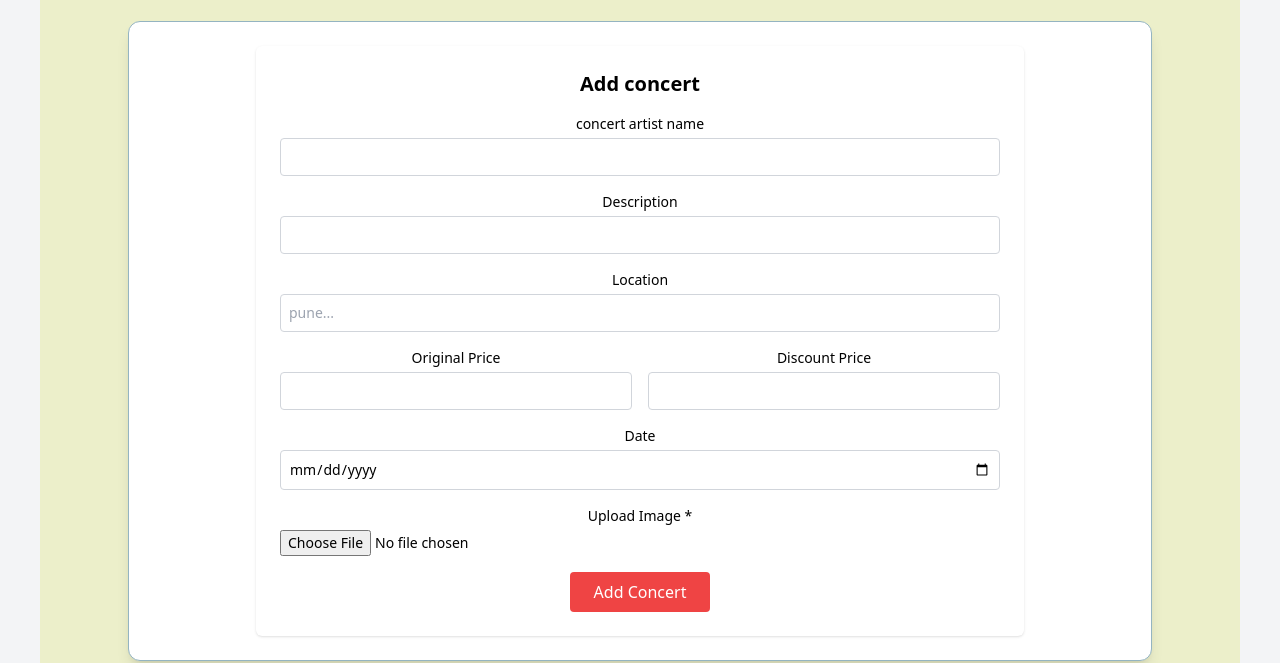
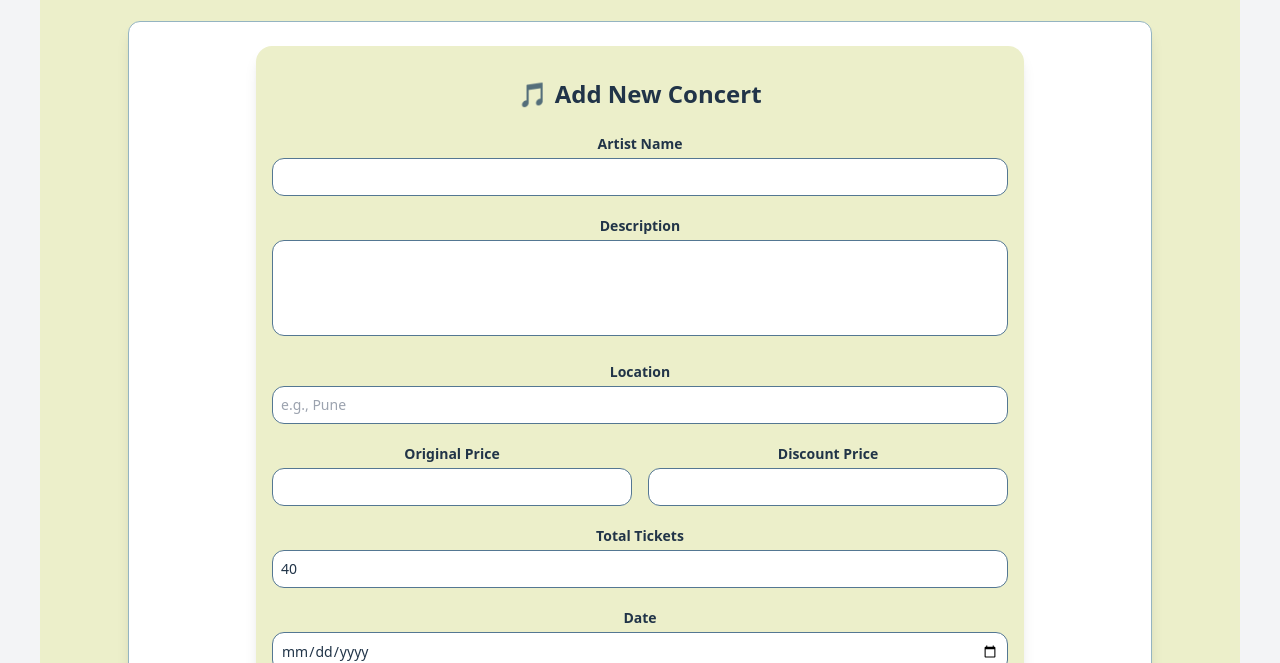
Before and after one commit to sajal9685/fusshn_assignment, a React (Vite) app: page /admin in a window 1280 px wide. Shown: the part 289-952 px from the top of the page. Built offline with nearby package versions, Linux system fonts and the light colour scheme; no server answers; the database is empty; sample sign-in values are in the browser's storage.

Commit message:
completed

```diff
--- a/src/Admin/adminLogin.jsx
+++ b/src/Admin/adminLogin.jsx
@@ -8,7 +8,7 @@ export default function AdminLogin() {
   const [error, setError] = useState("");
   const navigate = useNavigate();
   const auth = getAuth();
-
+  const user_uid = import.meta.env.VITE_ADMIN_UID || "";
   const handleLogin = (e) => {
     e.preventDefault();
 
@@ -16,7 +16,7 @@ export default function AdminLogin() {
       .then((userCredential) => {
         const user = userCredential.user;
 
-        if (user.uid === "FigJlraDiNPgTtIByZtwH5IO4YD2") {
+        if (user.uid === user_uid) {
           localStorage.setItem("isAdmin", "true");
           navigate("/admin");
         } else {
@@ -30,41 +30,56 @@ export default function AdminLogin() {
   };
 
   return (
-    <>
-      <div className="text-2xl font-bold text-blue-600">
-        Welcome to the Booking App!
-      </div>
-      <div className="min-h-screen flex items-center justify-center bg-gray-100">
+    <div className="min-h-screen flex flex-col items-center justify-center bg-light px-4">
+      <h1 className="text-3xl font-bold text-primary mb-6 text-center">
+        Welcome to EchoPass Admin Panel 🎟️
+      </h1>
+
       <form
         onSubmit={handleLogin}
-          className="bg-white p-6 rounded-lg shadow-md w-96 space-y-4"
+        className="bg-white w-full max-w-sm md:max-w-md p-6 rounded-2xl shadow-xl space-y-5"
       >
-          <h2 className="text-2xl font-bold text-center">Admin Login</h2>
-          {error && <p className="text-red-500">{error}</p>}
+        <h2 className="text-xl font-semibold text-primary text-center">
+          Admin Login
+        </h2>
+
+        {error && <p className="text-red-600 text-sm text-center">{error}</p>}
+
+        <div>
+          <label className="block text-sm font-medium text-primary mb-1">
+            Admin Email
+          </label>
           <input
             type="email"
-            placeholder="Admin Email"
+            placeholder="Enter your email"
             value={email}
             onChange={(e) => setEmail(e.target.value)}
-            className="w-full border border-gray-300 p-2 rounded"
+            className="w-full p-2 border border-secondary rounded-xl focus:outline-none focus:ring-2 focus:ring-accent text-sm"
             required
           />
+        </div>
+
+        <div>
+          <label className="block text-sm font-medium text-primary mb-1">
+            Password
+          </label>
           <input
             type="password"
-            placeholder="Password"
+            placeholder="Enter your password"
             value={password}
             onChange={(e) => setPassword(e.target.value)}
-            className="w-full border border-gray-300 p-2 rounded"
+            className="w-full p-2 border border-secondary rounded-xl focus:outline-none focus:ring-2 focus:ring-accent text-sm"
             required
           />
+        </div>
+
         <button
           type="submit"
-            className="w-full bg-blue-500 text-white p-2 rounded hover:bg-blue-600"
+          className="w-full bg-primary text-light py-2 rounded-xl font-semibold hover:bg-secondary transition duration-300"
         >
           Login
         </button>
       </form>
-      </div>{" "}
-    </>
+    </div>
   );
 }
--- a/src/Admin/allBookings.jsx
+++ b/src/Admin/allBookings.jsx
@@ -12,6 +12,7 @@ export default function AllBookings() {
 
     onValue(bookingsRef, (snapshot) => {
       const data = snapshot.val();
+       console.log("Bookings raw data:", data);
       if (!data) return setBookings([]);
 
       const allBookings = [];
--- a/src/Admin/allConcerts.jsx
+++ b/src/Admin/allConcerts.jsx
@@ -1,6 +1,6 @@
 import React, { useEffect, useState } from 'react';
 import { getDatabase, ref, onValue, update, remove } from 'firebase/database';
-import app from '../firebase'; // adjust path if needed
+import app from '../firebase';
 
 export default function AllConcerts() {
   const [concerts, setConcerts] = useState([]);
@@ -55,9 +55,8 @@ export default function AllConcerts() {
   };
 
   const handleSave = () => {
-    console.log("Saving editData:", editData);
     const db = getDatabase(app);
-    const { concertId, ...dataToUpdate } = editData; // exclude concertId before updating
+    const { concertId, ...dataToUpdate } = editData;
     const concertRef = ref(db, `concerts/${editConcertId}`);
     update(concertRef, dataToUpdate)
       .then(() => {
@@ -78,16 +77,20 @@ export default function AllConcerts() {
   };
 
   return (
-    <div className="p-6 overflow-x-auto">
-      <h2 className="text-2xl font-bold mb-4">All Concerts</h2>
+    <div className="p-4 md:p-6 bg-light min-h-screen">
+      <h2 className="text-2xl font-bold text-primary mb-6">All Concerts</h2>
+
       {concerts.length === 0 ? (
-        <p className="text-gray-500">No concerts found.</p>
+        <p className="text-secondary">No concerts found.</p>
       ) : (
-        <table className="min-w-full bg-white border border-gray-200 shadow-md rounded">
-          <thead>
-            <tr className="bg-gray-100">
+        <>
+          {/* Desktop Table View */}
+          <div className="overflow-x-auto hidden md:block">
+            <table className="min-w-full bg-white border border-gray-200 rounded shadow-md">
+              <thead className="bg-secondary text-white">
+                <tr>
                   <th className="p-3 border">Image</th>
-              <th className="p-3 border">Artist Name</th>
+                  <th className="p-3 border">Artist</th>
                   <th className="p-3 border">Date</th>
                   <th className="p-3 border">Price</th>
                   <th className="p-3 border">Discount</th>
@@ -98,77 +101,41 @@ export default function AllConcerts() {
               <tbody>
                 {concerts.map((concert) =>
                   editConcertId === concert.concertId ? (
-                <tr key={concert.concertId} className="bg-yellow-50">
+                    <tr key={concert.concertId} className="bg-accent/10">
                       <td className="p-3 border">
                         {editData.imageBase64 ? (
-                      <img
-                        src={editData.imageBase64}
-                        alt="Concert"
-                        className="w-20 h-20 object-cover rounded mb-2"
-                      />
+                          <img src={editData.imageBase64} alt="Concert" className="w-20 h-20 object-cover rounded mb-2" />
                         ) : (
                           <span className="text-gray-400 italic">No image</span>
                         )}
-                    <input type="file" accept="image/*" onChange={handleImageChange} />
+                        <input type="file" accept="image/*" onChange={handleImageChange} className="mt-1 text-sm" />
                       </td>
                       <td className="p-3 border">
-                    <input
-                      name="artist_name"
-                      value={editData.artist_name || ''}
-                      onChange={handleChange}
-                      className="w-full border p-1 rounded"
-                    />
+                        <input name="artist_name" value={editData.artist_name || ''} onChange={handleChange}
+                          className="w-full border p-1 rounded" />
                       </td>
                       <td className="p-3 border">
-                    <input
-                      type="date"
-                      name="date"
-                      value={editData.date || ''}
-                      onChange={handleChange}
-                      className="w-full border p-1 rounded"
-                    />
+                        <input type="date" name="date" value={editData.date || ''} onChange={handleChange}
+                          className="w-full border p-1 rounded" />
                       </td>
                       <td className="p-3 border">
-                    <input
-                      type="number"
-                      name="Orprice"
-                      value={editData.Orprice || ''}
-                      onChange={handleChange}
-                      className="w-full border p-1 rounded"
-                    />
+                        <input type="number" name="Orprice" value={editData.Orprice || ''} onChange={handleChange}
+                          className="w-full border p-1 rounded" />
                       </td>
                       <td className="p-3 border">
-                    <input
-                      type="number"
-                      name="discount"
-                      value={editData.discount || ''}
-                      onChange={handleChange}
-                      className="w-full border p-1 rounded"
-                    />
+                        <input type="number" name="discount" value={editData.discount || ''} onChange={handleChange}
+                          className="w-full border p-1 rounded" />
                       </td>
                       <td className="p-3 border">
-                    <textarea
-                      name="desc"
-                      value={editData.desc || ''}
-                      onChange={handleChange}
-                      className="w-full border p-1 rounded"
-                      rows={3}
-                    />
+                        <textarea name="desc" value={editData.desc || ''} onChange={handleChange}
+                          className="w-full border p-1 rounded" rows={3} />
                       </td>
-                  <td className="p-3 border flex gap-2">
-                    <button
-                      onClick={handleSave}
-                      className="bg-green-500 text-white px-3 py-1 rounded hover:bg-green-600"
-                    >
+                      <td className="p-3 border flex flex-col gap-2">
+                        <button onClick={handleSave} className="bg-green-600 text-white py-1 rounded hover:bg-green-700">
                           Save
                         </button>
-                    <button
-                      onClick={() => {
-                        setEditConcertId(null);
-                        setEditData({});
-                      }}
-                      className="bg-gray-300 px-3 py-1 rounded hover:bg-gray-400"
-                    >
+                        <button onClick={() => { setEditConcertId(null); setEditData({}); }}
+                          className="bg-gray-300 text-black py-1 rounded hover:bg-gray-400">
                           Cancel
                         </button>
                       </td>
@@ -177,11 +144,8 @@ export default function AllConcerts() {
                     <tr key={concert.concertId}>
                       <td className="p-3 border">
                         {concert.imageBase64 ? (
-                      <img
-                        src={concert.imageBase64}
-                        alt={concert.artist_name}
-                        className="w-20 h-20 object-cover rounded"
-                      />
+                          <img src={concert.imageBase64} alt={concert.artist_name}
+                            className="w-20 h-20 object-cover rounded" />
                         ) : (
                           <span className="text-gray-400 italic">No image</span>
                         )}
@@ -191,17 +155,13 @@ export default function AllConcerts() {
                       <td className="p-3 border">₹{concert.Orprice}</td>
                       <td className="p-3 border">₹{concert.discount}</td>
                       <td className="p-3 border">{concert.desc}</td>
-                  <td className="p-3 border flex gap-2">
-                    <button
-                      onClick={() => handleEdit(concert)}
-                      className="bg-blue-500 text-white px-3 py-1 rounded hover:bg-blue-600"
-                    >
+                      <td className="p-3 border flex flex-col gap-2">
+                        <button onClick={() => handleEdit(concert)}
+                          className="bg-blue-600 text-white py-1 rounded hover:bg-blue-700">
                           Edit
                         </button>
-                    <button
-                      onClick={() => handleDelete(concert.concertId)}
-                      className="bg-red-500 text-white px-3 py-1 rounded hover:bg-red-600"
-                    >
+                        <button onClick={() => handleDelete(concert.concertId)}
+                          className="bg-red-600 text-white py-1 rounded hover:bg-red-700">
                           Delete
                         </button>
                       </td>
@@ -210,6 +170,39 @@ export default function AllConcerts() {
                 )}
               </tbody>
             </table>
+          </div>
+
+          {/* Mobile Card View */}
+          <div className="space-y-4 md:hidden">
+            {concerts.map((concert) => (
+              <div key={concert.concertId} className="bg-white border border-gray-200 rounded p-4 shadow-sm">
+                <div className="flex items-center gap-4">
+                  <img
+                    src={concert.imageBase64 || 'https://via.placeholder.com/100'}
+                    alt={concert.artist_name}
+                    className="w-20 h-20 object-cover rounded"
+                  />
+                  <div className="flex-1">
+                    <h3 className="text-lg font-semibold text-primary">{concert.artist_name}</h3>
+                    <p className="text-sm text-gray-600">Date: {concert.date}</p>
+                    <p className="text-sm text-gray-600">Price: ₹{concert.Orprice} | Discount: ₹{concert.discount}</p>
+                  </div>
+                </div>
+                <p className="text-sm mt-2 text-gray-700">{concert.desc}</p>
+                <div className="mt-3 flex gap-2">
+                  <button onClick={() => handleEdit(concert)}
+                    className="flex-1 bg-secondary text-white py-1 rounded hover:bg-secondary/90">
+                    Edit
+                  </button>
+                  <button onClick={() => handleDelete(concert.concertId)}
+                    className="flex-1 bg-red-600 text-white py-1 rounded hover:bg-red-700">
+                    Delete
+                  </button>
+                </div>
+              </div>
+            ))}
+          </div>
+        </>
       )}
     </div>
   );
--- a/src/Admin/dashboard.jsx
+++ b/src/Admin/dashboard.jsx
@@ -1,6 +1,6 @@
 import React, { useState } from "react";
 import { ref as dbRef, push, set } from "firebase/database";
-import { db } from "../firebase";  // your firebase config
+import { db } from "../firebase";
 
 export default function Dashboard() {
   const [formData, setFormData] = useState({
@@ -9,8 +9,9 @@ export default function Dashboard() {
     date: "",
     Orprice: "",
     discount: "",
-    desc:"",
-    location: ""
+    desc: "",
+    location: "",
+    tickets: "40",
   });
 
   const handleInputChange = (field, value) => {
@@ -43,18 +44,20 @@ export default function Dashboard() {
         discount: formData.discount,
         location: formData.location,
         imageBase64: base64Image,
-        desc: formData.desc
+        desc: formData.desc,
+        tickets: formData.tickets, // ✅ Save number of tickets
       })
         .then(() => {
-          alert("Concert added with image!");
+          alert("Concert added successfully!");
           setFormData({
             image: null,
             artist_name: "",
             date: "",
             Orprice: "",
             discount: "",
+            desc: "",
             location: "",
-            desc:""
+            tickets: "40", // ✅ Reset to default
           });
         })
         .catch((error) => alert("Error: " + error.message));
@@ -62,79 +65,88 @@ export default function Dashboard() {
 
     reader.readAsDataURL(formData.image);
   };
+
   return (
-     <div className="max-w-3xl mx-auto p-6 bg-white rounded-md shadow">
-      <h2 className="text-xl font-semibold mb-4">Add concert</h2>
+    <div className="max-w-3xl mx-auto px-4 py-8 bg-light rounded-2xl shadow-lg text-primary">
+      <h2 className="text-2xl font-bold mb-6 text-center">🎵 Add New Concert</h2>
 
-      <div className="space-y-4">
+      <div className="space-y-5">
             <div>
-          <label className="block text-sm font-medium mb-1">concert artist name </label>
+          <label className="block text-sm font-semibold mb-1">Artist Name</label>
           <input
             type="text"
             value={formData.artist_name}
             onChange={(e) => handleInputChange("artist_name", e.target.value)}
-            className="w-full border border-gray-300 rounded p-2 text-sm"
-          />
-        </div>
-        <div>
-          <label className="block text-sm font-medium mb-1">Description </label>
-          <input
-            type="text"
-            value={formData.desc}
-            onChange={(e) => handleInputChange("desc", e.target.value)}
-            className="w-full  border border-gray-300 rounded p-2 text-sm"
-
+            className="w-full border border-secondary rounded-xl p-2 text-sm focus:outline-none focus:ring-2 focus:ring-accent"
           />
         </div>
 
         <div>
-          <label className="block text-sm font-medium mb-1">Location</label>
-          <input
-            type="text"
-            placeholder="pune..."
-            value={formData.location}
-            onChange={(e) => handleInputChange("location", e.target.value)}
-            className="w-full border border-gray-300 rounded p-2 text-sm"
+          <label className="block text-sm font-semibold mb-1">Description</label>
+          <textarea
+            value={formData.desc}
+            onChange={(e) => handleInputChange("desc", e.target.value)}
+            className="w-full border border-secondary rounded-xl p-2 text-sm h-24 resize-none focus:outline-none focus:ring-2 focus:ring-accent"
           />
         </div>
 
-        <div className="grid grid-cols-2 gap-4">
         <div>
-            <label className="block text-sm font-medium mb-1">Original Price</label>
+          <label className="block text-sm font-semibold mb-1">Location</label>
+          <input
+            type="text"
+            placeholder="e.g., Pune"
+            value={formData.location}
+            onChange={(e) => handleInputChange("location", e.target.value)}
+            className="w-full border border-secondary rounded-xl p-2 text-sm focus:outline-none focus:ring-2 focus:ring-accent"
+          />
+        </div>
+
+        <div className="grid grid-cols-1 sm:grid-cols-2 gap-4">
+          <div>
+            <label className="block text-sm font-semibold mb-1">Original Price</label>
             <input
               type="number"
               value={formData.Orprice}
               onChange={(e) => handleInputChange("Orprice", e.target.value)}
-              className="w-full border border-gray-300 rounded p-2 text-sm"
+              className="w-full border border-secondary rounded-xl p-2 text-sm focus:outline-none focus:ring-2 focus:ring-accent"
             />
           </div>
 
           <div>
-            <label className="block text-sm font-medium mb-1">Discount Price</label>
+            <label className="block text-sm font-semibold mb-1">Discount Price</label>
             <input
               type="number"
               value={formData.discount}
               onChange={(e) => handleInputChange("discount", e.target.value)}
-              className="w-full border border-gray-300 rounded p-2 text-sm"
+              className="w-full border border-secondary rounded-xl p-2 text-sm focus:outline-none focus:ring-2 focus:ring-accent"
             />
           </div>
         </div>
 
+        {/* ✅ Tickets Input */}
         <div>
-          <label className="block text-sm font-medium mb-1">Date</label>
+          <label className="block text-sm font-semibold mb-1">Total Tickets</label>
+          <input
+            type="number"
+            value={formData.tickets}
+            onChange={(e) => handleInputChange("tickets", e.target.value)}
+            className="w-full border border-secondary rounded-xl p-2 text-sm focus:outline-none focus:ring-2 focus:ring-accent"
+          />
+        </div>
 
+        {/* Date and Image */}
+        <div>
+          <label className="block text-sm font-semibold mb-1">Date</label>
           <input
             type="date"
-              placeholder="Left"
             value={formData.date}
             onChange={(e) => handleInputChange("date", e.target.value)}
-              className="w-full border border-gray-300 rounded p-2 text-sm"
+            className="w-full border border-secondary rounded-xl p-2 text-sm focus:outline-none focus:ring-2 focus:ring-accent"
           />
-
         </div>
 
         <div>
-          <label className="block text-sm font-medium mb-1">Upload Image *</label>
+          <label className="block text-sm font-semibold mb-1">Upload Image *</label>
           <input
             type="file"
             accept="image/*"
@@ -143,13 +155,15 @@ export default function Dashboard() {
           />
         </div>
 
+        <div className="text-center">
           <button
             onClick={handleSubmit}
-          className="mt-4 px-6 py-2 bg-red-500 text-white rounded hover:bg-red-600 transition"
+            className="px-6 py-2 bg-primary text-light font-semibold rounded-xl hover:bg-secondary transition duration-300"
           >
             Add Concert
           </button>
         </div>
       </div>
-  )
+    </div>
+  );
 }
```
Also changed, not shown: 1 other file (tests, documents, lock files or other folders). Lines whose indentation alone changed are shown as unchanged.
